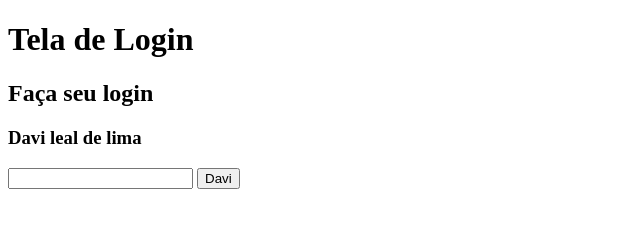
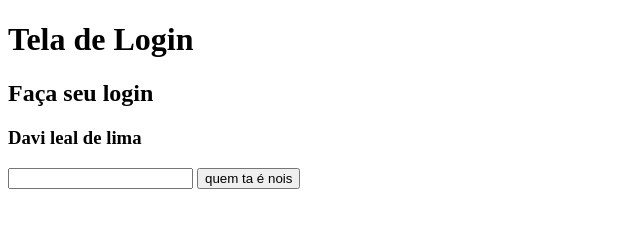
Before and after one commit to davilealmandela/versionamento, a plain HTML site: page index.html in a window 1280 px wide. Shown: the whole page, without its empty margins (0-640 px from the left). Drawn offline with Linux system fonts and the light colour scheme.

Commit message:
commit 2

```diff
--- a/index.html
+++ b/index.html
@@ -10,7 +10,7 @@
     <h2>Faça seu login</h2>
     <h3>Davi leal de lima</h3>
     <input>
-    <button>Davi</button>
+    <button>quem ta é nois</button>
 
 
 
```
